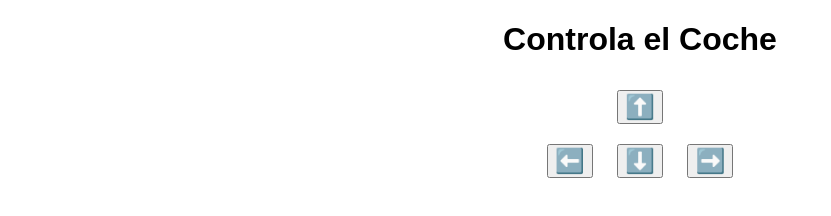
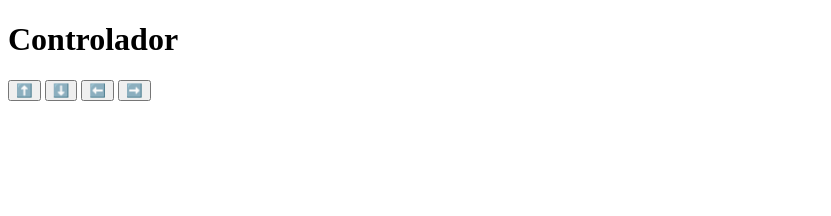
Before and after one commit to ManelYepes/JuegoCochesYelmo, a website: page controller.html in a window 1280 px wide. Shown: the whole page, without its empty margins (0-831 px from the left). Drawn offline with Linux system fonts and the light colour scheme.

Commit message:
Update controller.html

```diff
--- a/controller.html
+++ b/controller.html
@@ -2,47 +2,19 @@
 <html lang="en">
 <head>
     <meta charset="UTF-8">
-    <meta name="viewport" content="width=device-width, initial-scale=1.0">
-    <title>Controlador del Coche</title>
-    <style>
-        body {
-            text-align: center;
-            font-family: Arial, sans-serif;
-        }
-        button {
-            font-size: 24px;
-            margin: 10px;
-        }
-    </style>
+    <title>Controlador</title>
 </head>
 <body>
-    <h1>Controla el Coche</h1>
-    <div>
-        <button id="arriba" onmouseenter="iniciarMovimiento('ARRIBA')" onmouseleave="detenerMovimiento()">⬆️</button>
-    </div>
-    <div>
-        <button id="izquierda" onmouseenter="iniciarMovimiento('IZQUIERDA')" onmouseleave="detenerMovimiento()">⬅️</button>
-        <button id="abajo" onmouseenter="iniciarMovimiento('ABAJO')" onmouseleave="detenerMovimiento()">⬇️</button>
-        <button id="derecha" onmouseenter="iniciarMovimiento('DERECHA')" onmouseleave="detenerMovimiento()">➡️</button>
-    </div>
+    <h1>Controlador</h1>
+    <button onclick="enviarMovimiento('ARRIBA')">⬆️</button>
+    <button onclick="enviarMovimiento('ABAJO')">⬇️</button>
+    <button onclick="enviarMovimiento('IZQUIERDA')">⬅️</button>
+    <button onclick="enviarMovimiento('DERECHA')">➡️</button>
 
     <script>
-        // WebSocket para enviar comandos
-        const socket = new WebSocket("wss://TUDOMINIOWEBSOCKET"); // Cambia por tu WebSocket público
-
-        let movimientoIntervalo;
-
-        function iniciarMovimiento(direccion) {
-            enviarMovimiento(direccion);
-            movimientoIntervalo = setInterval(() => enviarMovimiento(direccion), 100);  // Enviar movimiento continuo
-        }
-
-        function detenerMovimiento() {
-            clearInterval(movimientoIntervalo);  // Detener el movimiento
-        }
-
+        const ws = new WebSocket(`${window.location.origin}/ws`);
         function enviarMovimiento(direccion) {
-            socket.send(direccion); // Enviar comando al WebSocket
+            ws.send(direccion);
         }
     </script>
 </body>
```
